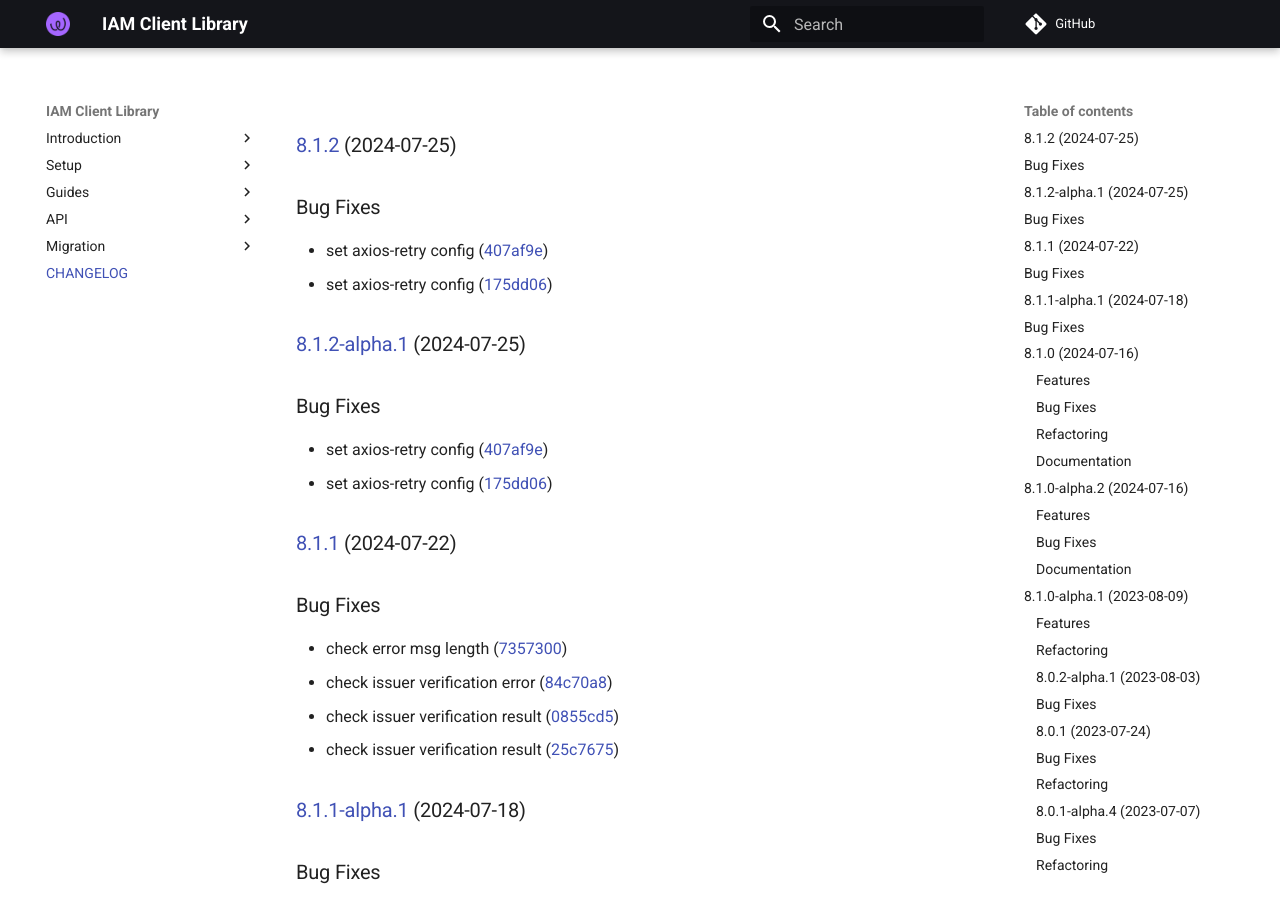
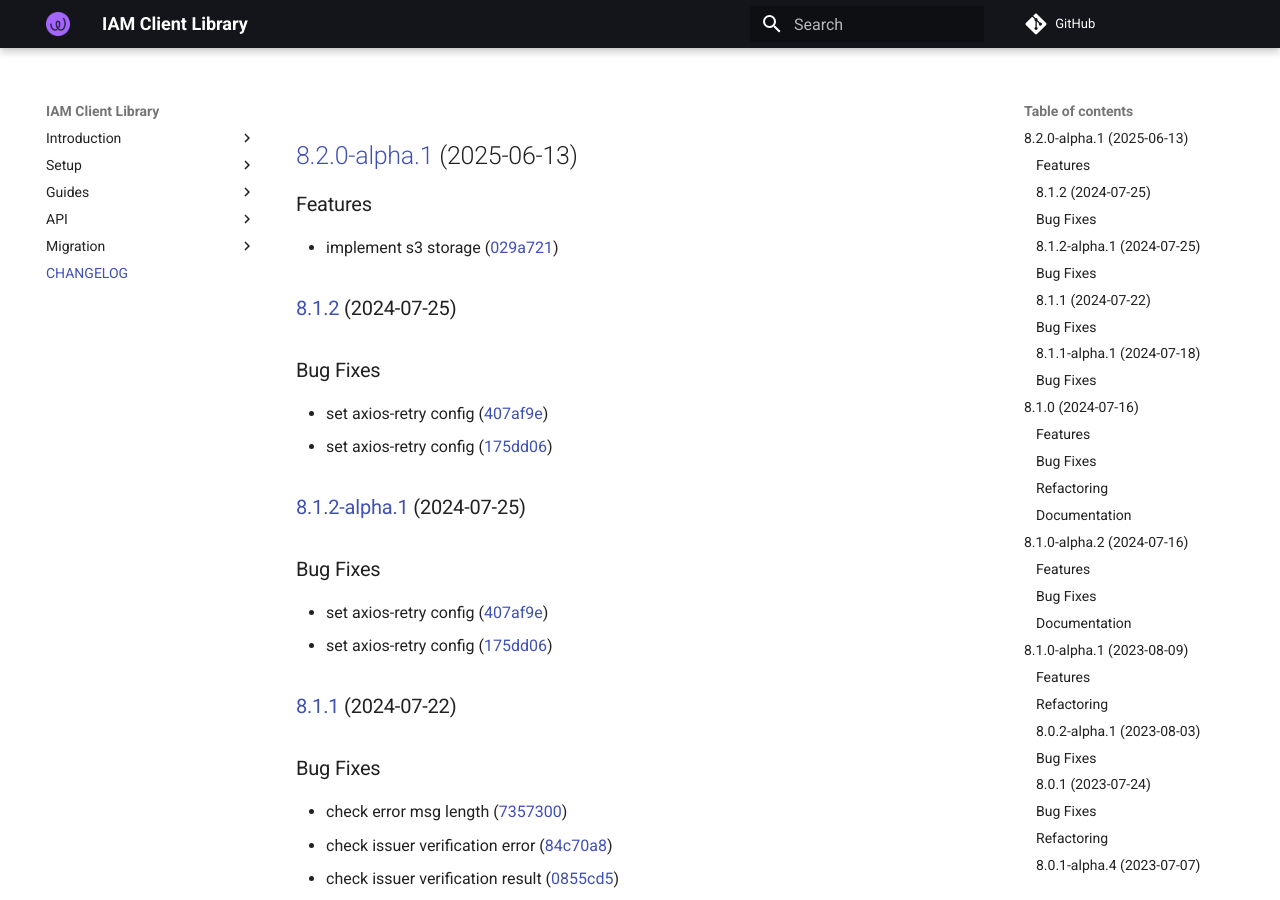
Before and after one commit to energywebfoundation/iam-client-lib, an MkDocs documentation site: the page built from docs/CHANGELOG.md, in a window 1280 px wide and 900 px high. Built offline with MkDocs 1.6.1 and Material for MkDocs 9.7.7, drawn with Linux system fonts in a browser that asks for light colours; comment, search, counter and statistics services are not loaded.

Commit message:
chore(release): 8.2.0-alpha.1 [skip ci]

```diff
--- a/docs/CHANGELOG.md
+++ b/docs/CHANGELOG.md
@@ -1,3 +1,10 @@
+## [8.2.0-alpha.1](https://github.com/energywebfoundation/iam-client-lib/compare/v8.1.2...v8.2.0-alpha.1) (2025-06-13)
+
+
+### Features
+
+* implement s3 storage ([029a721](https://github.com/energywebfoundation/iam-client-lib/commit/029a721111a19511ab2b76b508f5b46d17aee64d))
+
 ### [8.1.2](https://github.com/energywebfoundation/iam-client-lib/compare/v8.1.1...v8.1.2) (2024-07-25)
 
 
--- a/package.json
+++ b/package.json
@@ -1,6 +1,6 @@
 {
   "name": "iam-client-lib",
-  "version": "8.1.2",
+  "version": "8.2.0-alpha.1",
   "description": "Library for Decentralized Identity and Access Management",
   "main": "lib/index.js",
   "module": "lib.esm/index.js",
```
